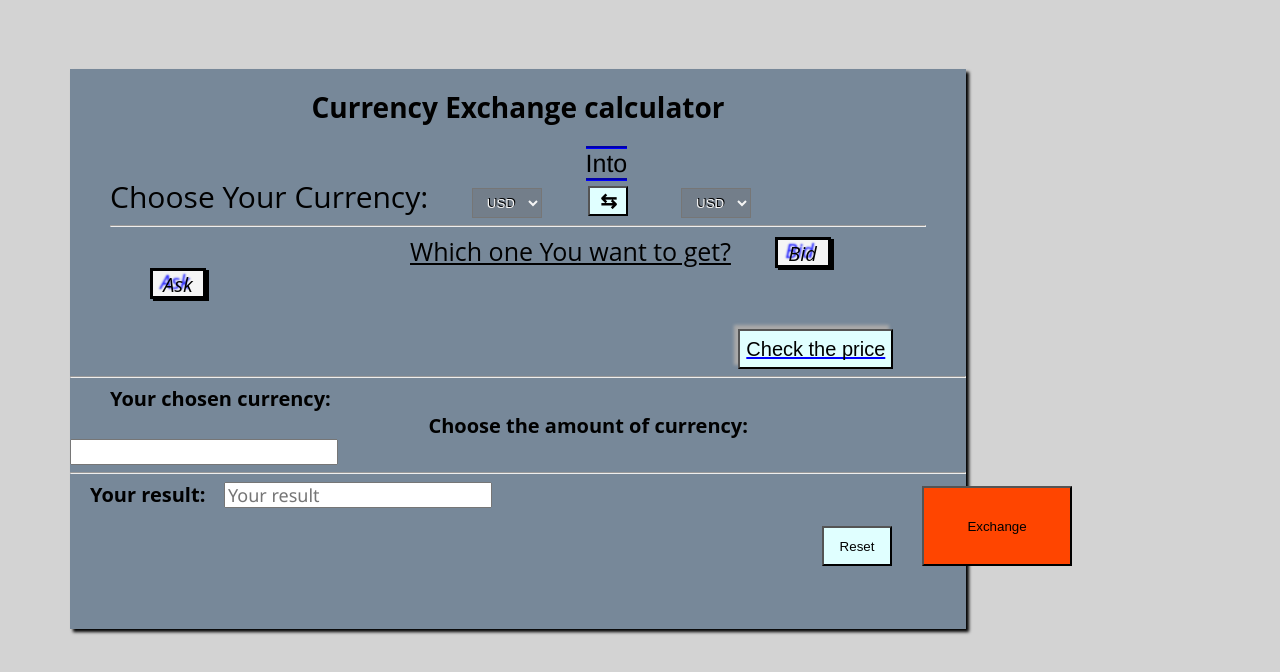
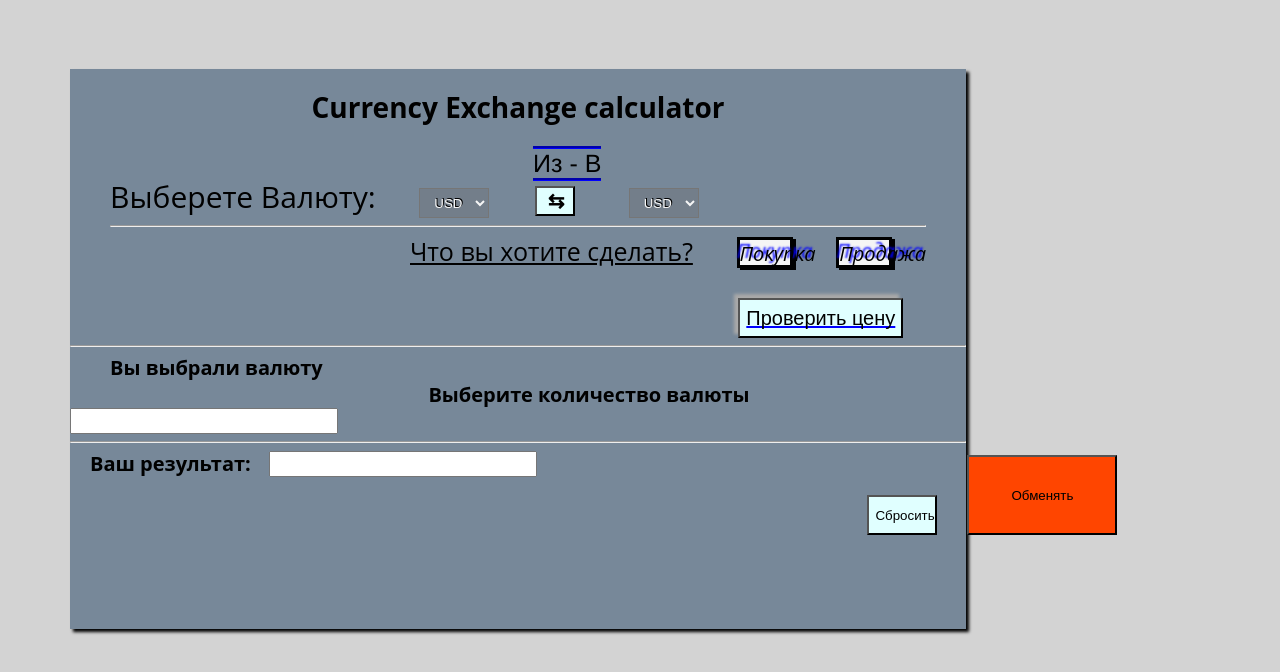
Before and after one commit to VitaliySlobodianyk/CurrencyExchange, a plain HTML site: page Site/calculator_ru.html in a window 1280 px wide. Shown: the part 518-1190 px from the top of the page. Drawn offline with Linux system fonts and the light colour scheme.

Commit message:
calculator translate

```diff
--- a/Site/calculator_ru.html
+++ b/Site/calculator_ru.html
@@ -49,7 +49,7 @@
             <div class="col-5">
                  <h1>Currency Exchange calculator</h1>
               <form id="calculatorForm" action="#" method="post">
-                <label for="chooseCurrency">Choose Your currency:</label>
+                <label for="chooseCurrency">Выберете валюту:</label>
                 <select class="btn" id="currencySelect1" name="currency">
                   <!-- Currencies options -->
                   <option value="USD">USD</option>
@@ -66,7 +66,7 @@
                   <option value=""></option>
                   <option value=""></option>
                 </select>
-                <span id="into">Into</span>
+                <span id="into">Из - В</span>
                 <input type="button" value="⇆" id="swap" onclick="" >
                   <select class="btn" id="currencySelect2" name="currency">
                       <!-- Currencies options -->
@@ -86,35 +86,35 @@
                   </select>
 
                 <hr/>
-                <span id="which">Which one You want to  get?</span>
+                <span id="which">Что вы хотите сделать?</span>
 
                   <input type="radio" name="bidAsk" value="bid" id="bid">
-                  <label for="bid" class="bidask">Bid</label>
+                  <label for="bid" class="bidask">Покупка</label>
 
                   <input type="radio" name="bidAsk" value="ask" id="ask">
-                  <label for="ask" class="bidask">Ask</label>
+                  <label for="ask" class="bidask">Продажа</label>
 
 
-                  <input type="button" value="Check the price" class="btn" id="chk_price">
+                  <input type="button" value="Проверить цену" class="btn" id="chk_price">
               </form>
             </div>
             <div id="calculator" class="col-7">
 
               <hr/>
-              <div class="inserted-currency">Your chosen currency:</div>
+              <div class="inserted-currency">Вы выбрали валюту</div>
               <form id="calculator" action="#" method="post" >
 
-                <label for="chooseAmount" id="choose">Choose the amount of currency:</label>
+                <label for="chooseAmount" id="choose">Выберите количество валюты</label>
                 <input type="number" min="0" step="1" name="amount" value=""  id="amount">
                 <hr/>
 
                 <output>
-                   <span id="res_sp">Your result:</span>
-                  <input type="text" name="result" value="" placeholder="Your result" id="res" >
+                   <span id="res_sp">Ваш результат:</span>
+                  <input type="text" name="result" value="" placeholder="" id="res" >
                 </output>
                 <!-- <button id="exchange" class="btn" type="submit">Exchange</button> -->
-               <input type="reset" value="Reset" class="form_reset">
-                <input type="submit" value="Exchange" class="Ex_btn" >
+               <input type="reset" value="Сбросить" class="form_reset">
+                <input type="submit" value="Обменять" class="Ex_btn" >
               </form>
             </div>
           </div>
```
Also changed, not shown: Site/CurrencyExchange_ru.html (+3 -3 lines), Site/CurrencyExchange_ua.html (+7 -7 lines), Site/calculator_ua.html (+13 -13 lines).
